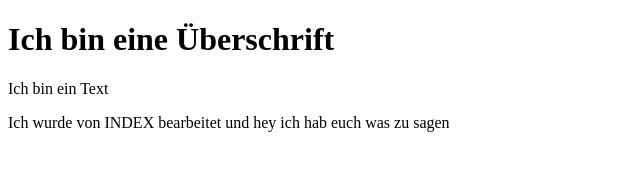
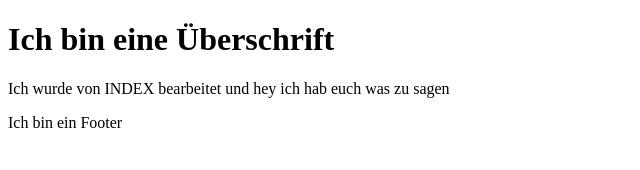
Before and after one commit to paulinahry/branchMe, a plain HTML site: page index.html in a window 1280 px wide. Shown: the whole page, without its empty margins (0-640 px from the left). Drawn offline with Linux system fonts and the light colour scheme.

Commit message:
index.html berichtigt

```diff
--- a/index.html
+++ b/index.html
@@ -9,10 +9,10 @@
    <h1>Ich bin eine Überschrift</h1>
   </header>
   <main>
-   <p>Ich bin ein Text</p>
+   <p>Ich wurde von INDEX bearbeitet und hey ich hab euch was zu sagen</p>
   </main>
   <footer>
-   <p>Ich wurde von INDEX bearbeitet und hey ich hab euch was zu sagen</p>
+   <p>Ich bin ein Footer</p>
   </footer>
  </body>
 </html>
```
